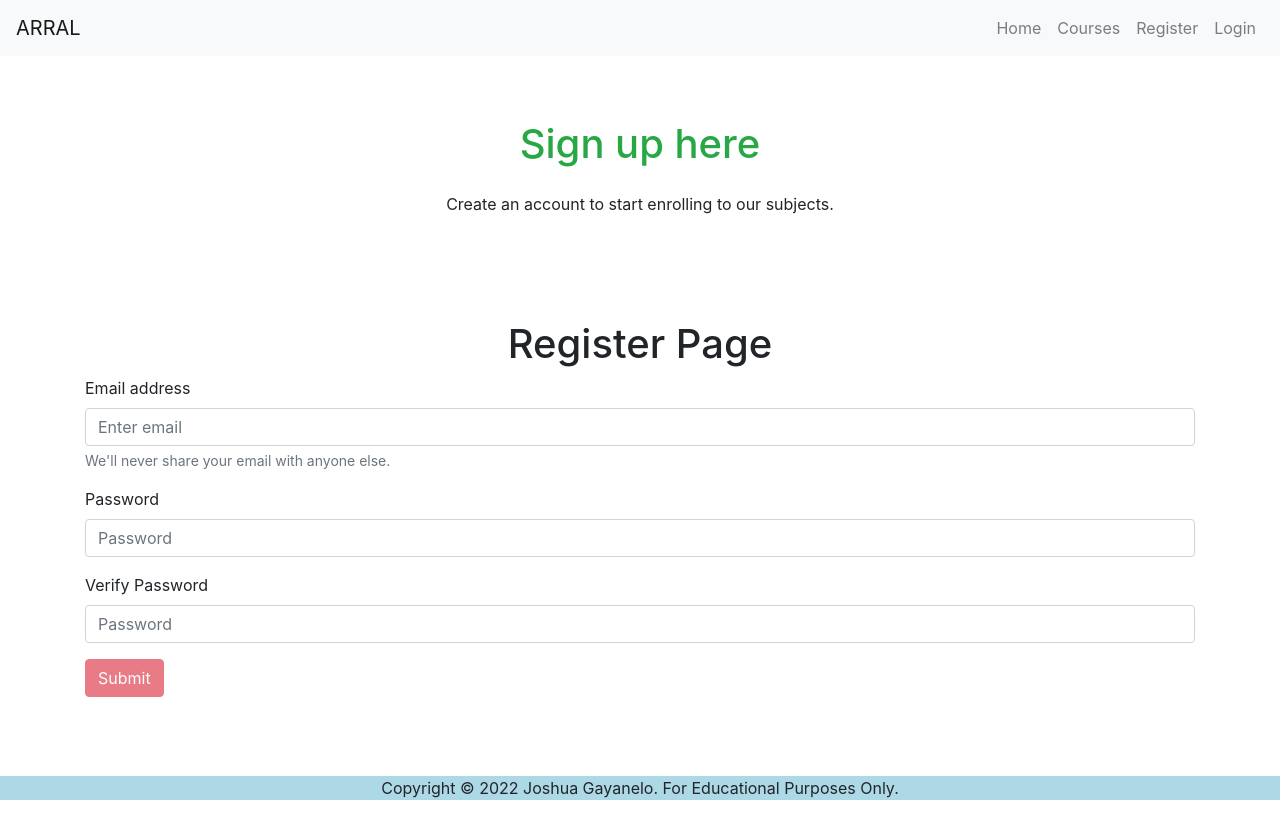
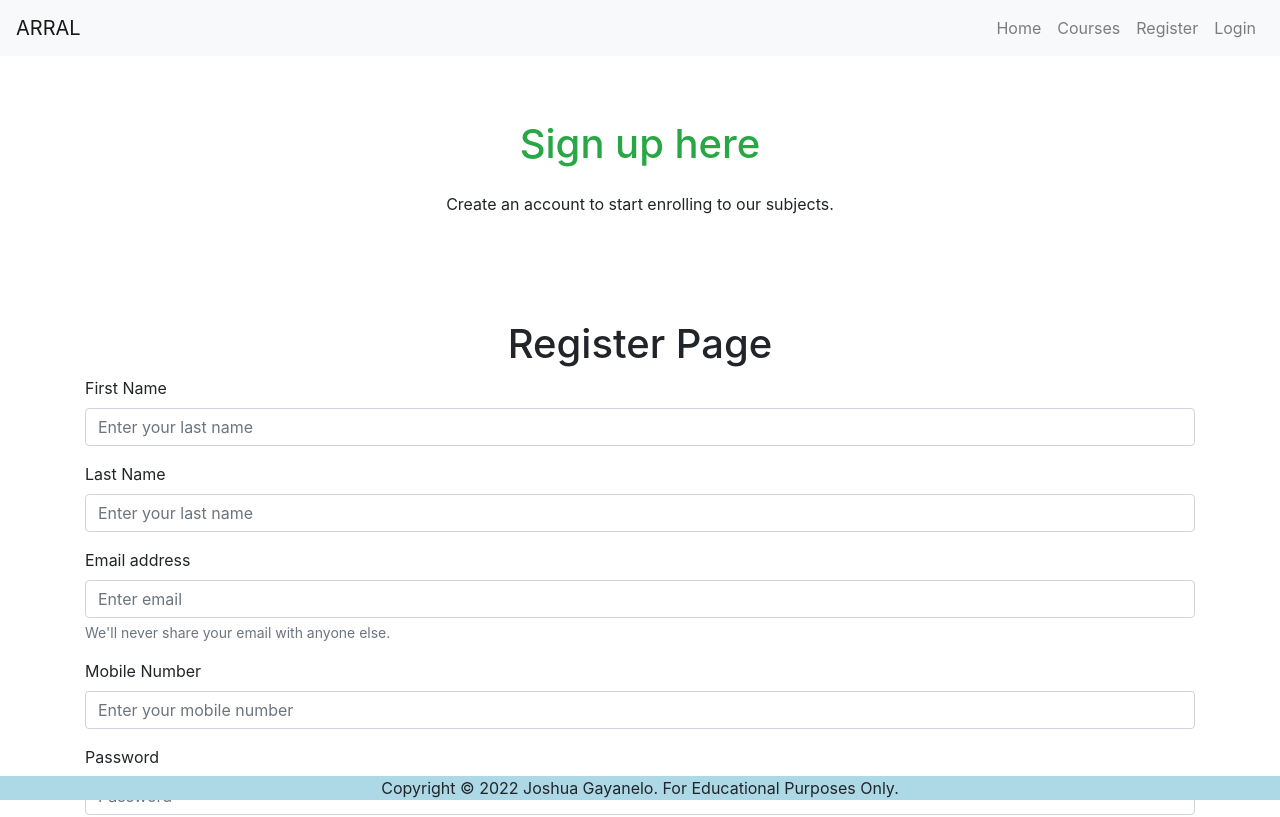
Before and after one commit to joshuagayanelo/jg-ecommerce-capstone3, a React (Create React App) app: page /register in a window 1280 px wide. Shown: the top 817 px of the page. Built offline with nearby package versions, Linux system fonts and the light colour scheme; no server answers.

Commit message:
s50 activity

```diff
--- a/src/App.js
+++ b/src/App.js
@@ -5,6 +5,7 @@ import Home from './pages/Home';
 import Login from './pages/Login';
 import Register from './pages/Register';
 import Courses from './pages/Courses';
+import CourseView from './pages/CourseView'
 import ErrorPage from './pages/Error';
 import Logout from './pages/Logout';
 import Footer from './components/Footer';
@@ -63,10 +64,11 @@ export default function App() {
          <AppNavBar />
          <Routes>
            <Route path='/' element={<Home />} />
-           <Route path='/Login' element={<Login />} />
-           <Route path='/Register' element={<Register />} />
-           <Route path='/Courses' element={<Courses />} />
-           <Route path='/Logout' element={<Logout />} />
+           <Route path='/login' element={<Login />} />
+           <Route path='/register' element={<Register />} />
+           <Route path='/courses' element={<Courses />} />
+           <Route path='/courses/:courseId' element={<CourseView />} />
+           <Route path='/logout' element={<Logout />} />
            <Route path='*' element={<ErrorPage />} />
          </Routes>
          <Footer />
--- a/src/components/CourseCard.js
+++ b/src/components/CourseCard.js
@@ -1,5 +1,6 @@
 import { useState, useEffect } from 'react';
 import { Card, Button} from 'react-bootstrap';
+import {Link} from 'react-router-dom';
 import Swal from 'sweetalert2';
 
 export default function CourseCard({courseProp}) {
@@ -11,22 +12,22 @@ export default function CourseCard({courseProp}) {
 			const [getter, setter] = useSate(initialGetterValue)
 	*/
 
-	const [count, setCount] = useState(0)
-	const [seats, setSeats] = useState(30)
+	// const [count, setCount] = useState(0)
+	// const [seats, setSeats] = useState(30)
 
-	function enroll() {
+	// function enroll() {
 
-			setCount(count + 1)
-			setSeats(seats - 1)
-			console.log('Enrollees: ' + count)
-		}
+	// 		setCount(count + 1)
+	// 		setSeats(seats - 1)
+	// 		console.log('Enrollees: ' + count)
+	// 	}
 
-		useEffect(() => {
-			if(seats === 0){
-				alert('No more seats available!');
-			}
-			// console.log('ayun')
-		},[seats]);
+	// 	useEffect(() => {
+	// 		if(seats === 0){
+	// 			alert('No more seats available!');
+	// 		}
+	// 		// console.log('ayun')
+	// 	},[seats]);
 
 	// 	if(seatCount  == 0){
 	// 		Swal.fire('Sorry, there are no more seats available.')
@@ -39,7 +40,7 @@ export default function CourseCard({courseProp}) {
 	// }
 
 	// console.log(props.courseProp);
-	const {name, description, price } = courseProp;
+	const {name, description, price, _id } = courseProp;
 
 	return (
 		<Card>
@@ -48,10 +49,8 @@ export default function CourseCard({courseProp}) {
 				<Card.Subtitle>Description</Card.Subtitle>
 				<Card.Text>{description}</Card.Text>
 				<Card.Subtitle>Price</Card.Subtitle>
-				<Card.Text>{price}</Card.Text>
-				<Card.Text>Enrollees: {count}</Card.Text>
-				<Card.Text>Available seats: {seats}</Card.Text>
-				<Button variant ="primary" onClick={enroll}>Enroll</Button>
+				<Card.Text>Php: {price}</Card.Text>
+				<Button variant ="primary" as={Link} to={`/courses/${_id}`}>Details</Button>
 			</Card.Body>
 		</Card>
 	);
--- /dev/null
+++ b/src/pages/CourseView.js
@@ -0,0 +1,97 @@
+import {useState, useEffect, useContext} from 'react';
+import {Container, Row, Column, Card, Button, Col} from 'react-bootstrap';
+import {useParams, useNavigate} from 'react-router-dom';
+import UserContext from '../UserContext';
+import Swal from 'sweetalert2';
+import {Link} from 'react-router-dom';
+
+export default function CourseView () {
+
+	const {user} = useContext(UserContext);
+
+	const navigate = useNavigate();
+
+	//The userParams hook allows us to retrieve the courseId passed via the URL
+	const {courseId} = useParams();
+
+	const [name, setName] = useState("");
+	const [description, setDescription] = useState("");
+	const [price, setPrice] = useState(0);
+
+	const enroll = (courseId) => {
+
+		fetch("http://localhost:4000/api/users/enroll", {
+			method: "POST",
+			headers: {
+				'Content-Type': 'application/json',
+				Authorization: `Bearer ${localStorage.getItem('token')}`
+			},
+			body: JSON.stringify({
+				courseId: courseId
+			})
+		})
+		.then(res => res.json())
+		.then(data => {
+			console.log(data)
+
+			if(data === true) {
+				Swal.fire({
+					title:"Successfully enrolled.",
+					icon:"success",
+					text:"You have successfully enrolled for this course."
+				})
+
+				navigate('/courses')
+
+			} else {
+				Swal.fire({
+					title:"Something went wrong.",
+					icon:"error",
+					text:"Please try again."
+				})
+			}
+		})
+	};
+
+	useEffect(() => {
+		// console.log(courseId)
+		fetch(`http://localhost:4000/api/courses/${courseId}`)
+		.then(res => res.json())
+		.then(data => {
+			// console.log(data);
+			setName(data.name)
+			setDescription(data.description)
+			setPrice(data.price)
+		})
+	},[courseId])
+
+	return(
+
+		<Container className="mt-5">
+			<Row>
+				<Col lg={{span:6, offset:3}}>
+					<Card>
+						<Card.Body className="text-center">
+							<Card.Title>{name}</Card.Title>
+							<Card.Subtitle>Description:</Card.Subtitle>
+							<Card.Text>{description}</Card.Text>
+							<Card.Subtitle>Price:</Card.Subtitle>
+							<Card.Text>{price}</Card.Text>
+							<Card.Subtitle>Class Schedule:</Card.Subtitle>
+							<Card.Text>5:30PM - 9:30PM</Card.Text>
+
+							{
+								user.id !== null ?
+									<Button variant="primary" onClick={() => enroll(courseId)}>Enroll</Button>
+								:
+									<Link className="btn btn-danger" to="/login">Log in to enroll</Link>
+							}
+
+						</Card.Body>
+					</Card>
+				</Col>
+			</Row>
+		</Container>
+
+		)
+}
--- a/src/pages/Login.js
+++ b/src/pages/Login.js
@@ -107,7 +107,6 @@ export default function Login() {
 	}, [email, password])
 
 
-
 	return(
 
 		(user.id !== null) ?
--- a/src/pages/Register.js
+++ b/src/pages/Register.js
@@ -1,9 +1,9 @@
-import {Container, Form, Button } from 'react-bootstrap';
 import Banner from './../components/Banner';
+import { Container, Form, Button } from 'react-bootstrap';
+import { useState, useEffect, useContext } from 'react';
+import { Navigate, useNavigate } from 'react-router-dom';
+import UserContext from '../UserContext'
 import Swal from 'sweetalert2'
-import { useState, useEffect, useContext } from 'react';
-import UserContext from '../UserContext'
-import { Navigate } from 'react-router-dom';
 
 const bannerRegiser = {
 	title: 'Sign up here',
@@ -24,41 +24,112 @@ export default function Register() {
 
 	const {user, setUser} = useContext(UserContext);
 
-	const registerUser = (e) => {
-	 		e.preventDefault();
-
-			setEmail("");
-			setPassword1("");
-			setPassword2("");
-
-
-			localStorage.setItem("email", email)
-
-			setUser({
-				email: localStorage.getItem('email')
-			})
-
-			Swal.fire("Thank you for registering!");
-	};
-
-	//State hooks to store the values of the input fields,
+	//State hooks to store the values of the input fields
+	const [firstName, setFirstName] = useState("");
+	const [lastName, setLastName] = useState("");
 	const[email, setEmail] = useState("");
+	const[mobileNo, setMobileNo] = useState("");
 	const[password1, setPassword1] = useState("");
 	const[password2, setPassword2] = useState("");
 	//State to determin whether the button is enabled or not.
 	const [isActive, setIsActive] = useState(false);
+
+	const registerUser = (e) => {
+	 		e.preventDefault();
+
+	 		fetch("http://localhost:4000/api/users/checkEmail", {
+	 			method:"POST",
+	 			headers: {
+	 				'Content-Type': 'application/json'
+	 			},
+	 			body: JSON.stringify({
+	 				email:email
+	 			})
+
+	 		})
+	 		.then(res => res.json())
+	 		.then(data => {
+
+	 			console.log(data)
+
+	 			if(data === true) {
+	 				Swal.fire({
+	 					title:"Duplicate email found.",
+	 					icon: "error",
+	 					text: "Kindly provide another email to complete the registration."
+	 				})
+	 			} else {
+
+	 				fetch("http://localhost:4000/api/users/register", {
+	 					method: "POST",
+	 					headers: {
+	 						'Content-Type': 'application/json'
+	 					},
+	 					body: JSON.stringify({
+	 						firstName: firstName,
+	 						lastName: lastName,
+	 						email: email,
+	 						mobileNo: mobileNo,
+	 						password:password1
+	 					})
+	 				})
+	 				.then(res => res.json())
+	 				.then(data => {
+
+	 					if(data === true){
+
+	 						setFirstName("");
+	 						setLastName("");
+	 						setEmail("");
+	 						setMobileNo("");
+	 						setPassword1("");
+	 						setPassword2("");
+
+	 						Swal.fire({
+	 							title: "Registration successful",
+	 							icon: "success",
+	 							text: "Welcome to ARRAL!"
+	 						})
+
+	 						navigate('/login')
+
+
+
+	 					} else {
+	 						Swal.fire({
+	 							title: "Something went wrong.",
+	 							icon: "error",
+	 							text: "Please try again."
+	 						})
+	 					}
+
+	 				})
+
+	 			}
+	 		})
+
+	};
+
+
 
 	// console.log(email);
 	// console.log(password1);
 	// console.log(password2);
 
 	useEffect(() => {
-		if((email !== "" && password1 !== "" && password2 !== "") && (password1 === password2)){
+		if((
+			firstName 	!== "" &&
+			lastName 	!== "" &&
+			email 		!== "" &&
+			mobileNo.length === 11 &&
+			password1 	!== "" &&
+			password2 	!== ""
+			) && (password1 === password2)){
 			setIsActive(true)
 		} else {
 			setIsActive(false)
 		}
-	}, [email, password1, password2])
+	}, [firstName, lastName, email, mobileNo, password1, password2])
 
 	return (
 
@@ -73,9 +144,32 @@ export default function Register() {
 			<h1 className="text-center mt-3"> Register Page </h1>
 
 			<Form onSubmit={(e) => registerUser(e)}>
+
+			  <Form.Group className ="mb-3" controlId="firstName">
+			    <Form.Label>First Name</Form.Label>
+			    <Form.Control
+			    type="text"
+			    placeholder="Enter your last name"
+			    value ={firstName}
+			    onChange={e => {setFirstName(e.target.value)}}
+			    required
+			    />
+			  </Form.Group>
+
+
+			  <Form.Group className ="mb-3" controlId="lastName">
+			    <Form.Label>Last Name</Form.Label>
+			    <Form.Control
+			    type="text"
+			    placeholder="Enter your last name"
+			    value ={lastName}
+			    onChange={e => {setLastName(e.target.value)}}
+			    required
+			    />
+			  </Form.Group>
+
 			  <Form.Group className ="mb-3" controlId="userEmail">
 			    <Form.Label>Email address</Form.Label>
-
 			    <Form.Control
 			    type="email"
 			    placeholder="Enter email"
@@ -86,6 +180,19 @@ export default function Register() {
 			    <Form.Text className="text-muted">
 			      We'll never share your email with anyone else.
 			    </Form.Text>
+			  </Form.Group>
+
+
+			  <Form.Group className ="mb-3" controlId="mobileNo">
+			    <Form.Label>Mobile Number</Form.Label>
+			    <Form.Control
+			    type="text"
+			    placeholder="Enter your mobile number"
+			    value ={mobileNo}
+			    onChange={e => {setMobileNo(e.target.value)}}
+			    required
+			    />
+
 			  </Form.Group>
 
 			  <Form.Group className ="mb-3" controlId="password1">
```
